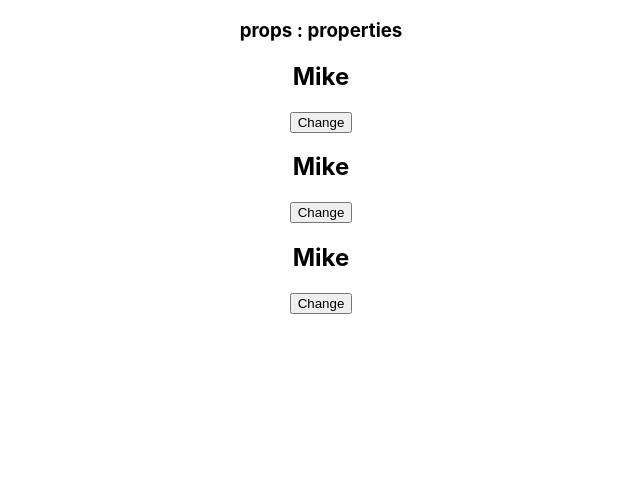
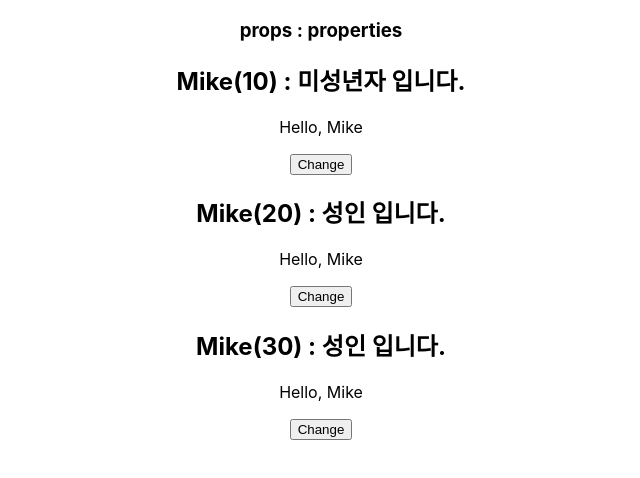
Before and after one commit to kwakdeung/react_study, a React (Create React App) app in the folder voca/: page / in a window 1280 px wide. Shown: the top 478 px of the page, without its empty margins (319-959 px from the left). Built offline with nearby package versions, Linux system fonts and the light colour scheme; the HTML template or start-up script is replaced by a standard one.

Commit message:
React JS #8 props - 초보자를 위한 리액트 강좌

```diff
--- a/voca/src/App.js
+++ b/voca/src/App.js
@@ -7,9 +7,9 @@
   return (
   <div className="App">
     <h3>props : properties</h3>
-    <Hello />
-    <Hello />
-    <Hello />
+    <Hello age={10} />
+    <Hello age={20} />
+    <Hello age={30} />
   </div>
   );
 }
--- a/voca/src/component/Hello.js
+++ b/voca/src/component/Hello.js
@@ -1,17 +1,19 @@
 import { useState } from 'react';
+import Username from './Username';
 
-export default function Hello() {
-    // let name = "Mike";
+export default function Hello({ age }) {
+
     const [name, setName] = useState('Mike');
+    const msg = age > 19 ? "성인 입니다.": "미성년자 입니다.";
 
-    function changeName() {
-        setName(name === "Mike" ? "Jane" : "Mike");
-    }
 
     return (
         <div>
-            <h2 id="name">{name}</h2>
-            <button onClick={changeName}>Change</button>
+            <h2 id="name">{name}({age}) : {msg}</h2>
+            <Username name={name} />
+            <button onClick={() => {
+                setName(name === "Mike" ? "Jane" : "Mike");
+            }}>Change</button>
         </div>
     );
 }
--- /dev/null
+++ b/voca/src/component/Username.js
@@ -0,0 +1,3 @@
+export default function Username({name}) {
+    return <p>Hello, {name}</p>
+}
```
